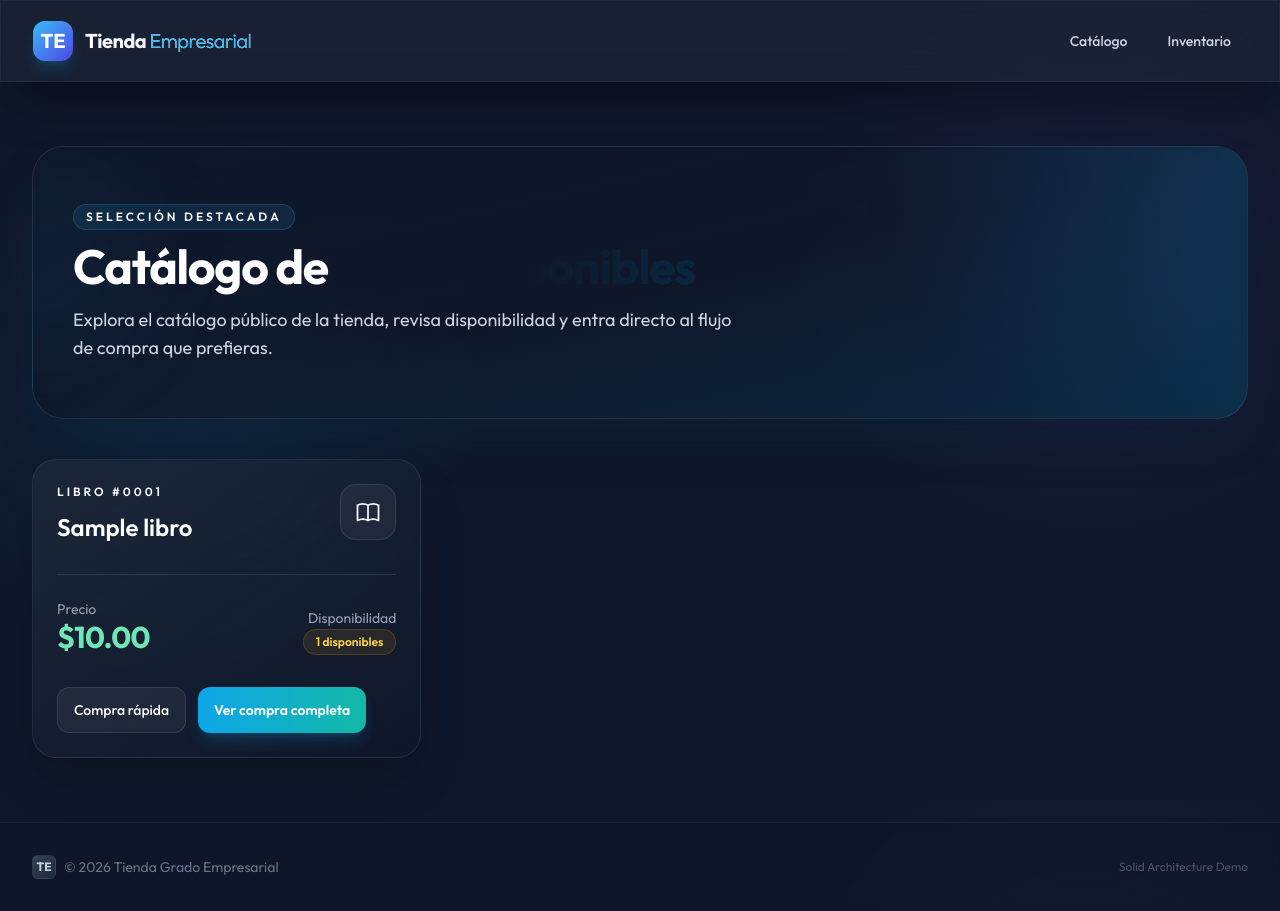
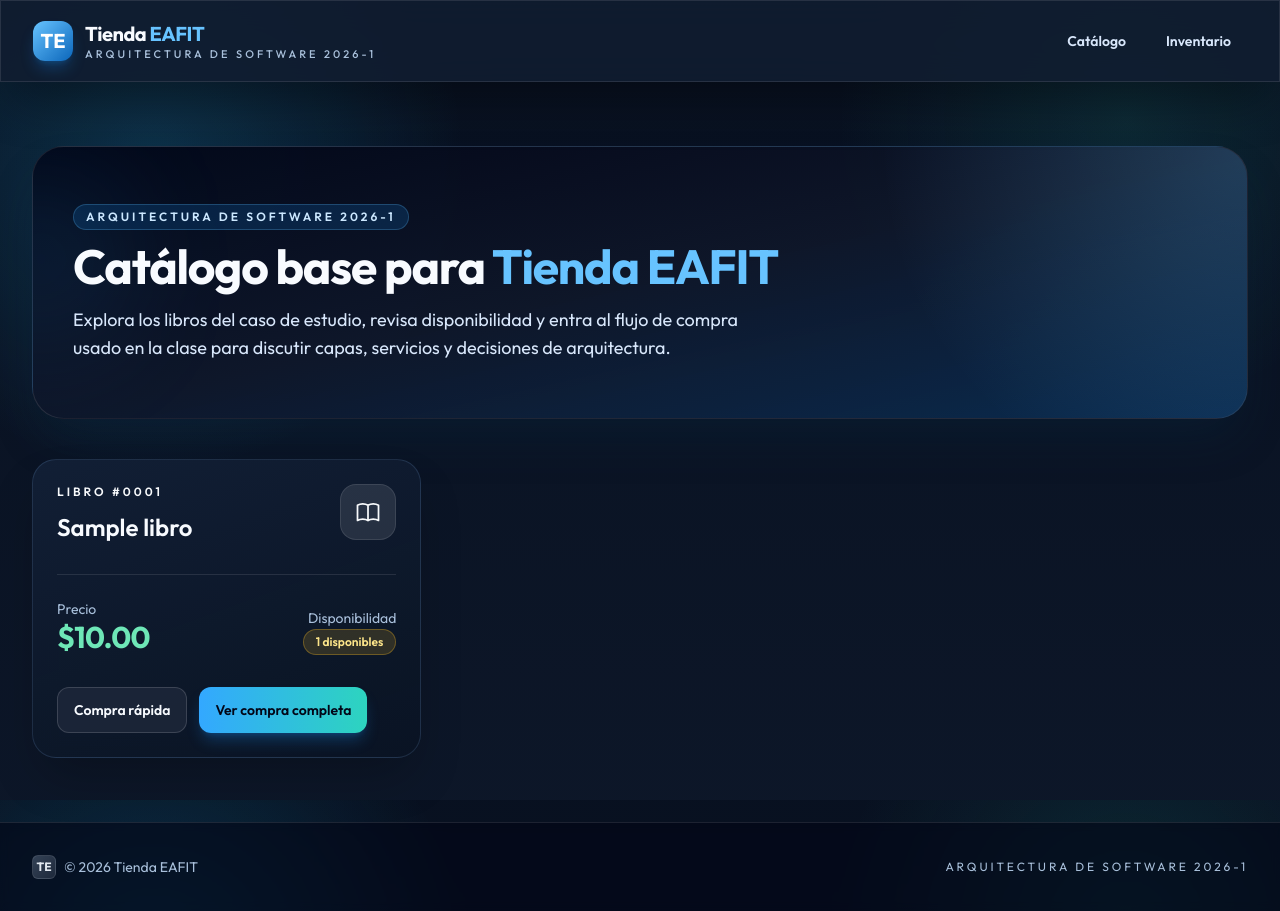
Before and after one commit to Mateoloperaortiz/Tutoriales_ArqDeSoft, a Django app: page / in a window 1280 px wide. Run offline with Django 5.2, Linux system fonts and the light colour scheme; tables that the repository leaves empty hold one stand-in row (values such as "Sample post"); parts of the project's set-up code (start-up, migrations or seed data) failed here and were passed over; some libraries are stand-ins or nearby versions.

Commit message:
Refactor templates to update branding from "Tienda Grado Empresarial" to "Tienda EAFIT" and enhance UI elements
- Updated title and branding in base.html, catalogo.html, compra.html, compra_rapida.html, and inventario.html.
- Adjusted color schemes and styles for better visual consistency.
- Improved text clarity and alignment with the new branding.
- Enhanced button and badge styles for a more modern look.

```diff
--- a/TEIS-DjangoSOLID/tienda_app/templates/tienda_app/base.html
+++ b/TEIS-DjangoSOLID/tienda_app/templates/tienda_app/base.html
@@ -3,7 +3,7 @@
 <head>
     <meta charset="UTF-8">
     <meta name="viewport" content="width=device-width, initial-scale=1.0">
-    <title>{% block title %}Tienda Grado Empresarial{% endblock %}</title>
+    <title>{% block title %}Tienda EAFIT{% endblock %}</title>
     <!-- Tailwind CSS -->
     <script src="https://cdn.tailwindcss.com"></script>
     <!-- Google Fonts: Outfit -->
@@ -22,17 +22,18 @@
                     },
                     colors: {
                         primary: {
-                            50: '#f0f9ff',
-                            100: '#e0f2fe',
-                            400: '#38bdf8',
-                            500: '#0ea5e9',
-                            600: '#0284c7',
-                            900: '#0c4a6e',
+                            50: '#eef8ff',
+                            100: '#d7efff',
+                            300: '#67c3ff',
+                            400: '#33a8ff',
+                            500: '#1683e6',
+                            600: '#0b66ba',
+                            900: '#0a315a',
                         },
                         dark: {
-                            bg: '#0f172a',
-                            surface: '#1e293b',
-                            border: '#334155'
+                            bg: '#081120',
+                            surface: '#14253d',
+                            border: '#36506f'
                         }
                     },
                     animation: {
@@ -56,69 +57,84 @@
     </script>
     <style>
         body {
-            background-color: #0f172a; /* Slate 900 */
-            color: #f8fafc; /* Slate 50 */
-            /* Add an elegant radial gradient overlay */
+            background-color: #081120;
+            color: #f8fafc;
             background-image:
-                radial-gradient(circle at 15% 50%, rgba(14, 165, 233, 0.08), transparent 25%),
-                radial-gradient(circle at 85% 30%, rgba(139, 92, 246, 0.08), transparent 25%);
+                radial-gradient(circle at 12% 20%, rgba(34, 197, 255, 0.18), transparent 24%),
+                radial-gradient(circle at 88% 15%, rgba(45, 212, 191, 0.12), transparent 22%),
+                linear-gradient(180deg, rgba(8, 17, 32, 0.98), rgba(13, 23, 40, 0.98));
             background-attachment: fixed;
             min-height: 100vh;
         }
         .glass-panel {
-            background: rgba(30, 41, 59, 0.6);
+            background: rgba(17, 29, 48, 0.88);
             backdrop-filter: blur(16px);
             -webkit-backdrop-filter: blur(16px);
-            border: 1px solid rgba(255, 255, 255, 0.05);
+            border: 1px solid rgba(125, 164, 211, 0.18);
         }
         .glass-card {
-            background: linear-gradient(145deg, rgba(30, 41, 59, 0.8), rgba(15, 23, 42, 0.6));
+            background: linear-gradient(160deg, rgba(18, 32, 54, 0.96), rgba(10, 19, 35, 0.95));
             backdrop-filter: blur(10px);
-            border: 1px solid rgba(255, 255, 255, 0.08);
-            box-shadow: 0 4px 30px rgba(0, 0, 0, 0.1);
+            border: 1px solid rgba(133, 179, 232, 0.16);
+            box-shadow: 0 20px 60px rgba(2, 8, 23, 0.45);
+        }
+        .text-high {
+            color: #f8fbff;
+        }
+        .text-mid {
+            color: #d8e7fb;
+        }
+        .text-soft {
+            color: #a9c0db;
+        }
+        .badge-accent {
+            background: rgba(18, 131, 230, 0.18);
+            color: #cce8ff;
+            border: 1px solid rgba(103, 195, 255, 0.24);
+        }
+        .table-surface {
+            background: rgba(14, 25, 42, 0.82);
         }
 
-        /* Custom scrollbar for modern feel */
         ::-webkit-scrollbar {
             width: 8px;
             height: 8px;
         }
         ::-webkit-scrollbar-track {
-            background: #0f172a;
+            background: #0b1528;
         }
         ::-webkit-scrollbar-thumb {
-            background: #334155;
+            background: #436487;
             border-radius: 4px;
         }
         ::-webkit-scrollbar-thumb:hover {
-            background: #475569;
+            background: #5d84ac;
         }
     </style>
 </head>
 <body class="antialiased font-sans selection:bg-primary-500 selection:text-white flex flex-col min-h-screen">
 
     <!-- Navigation / Header -->
-    <nav class="sticky top-0 z-50 glass-panel border-b border-white/5 shadow-2xl shadow-black/40">
+    <nav class="sticky top-0 z-50 glass-panel border-b border-white/10 shadow-2xl shadow-black/40">
         <div class="max-w-7xl mx-auto px-4 sm:px-6 lg:px-8">
             <div class="flex items-center justify-between h-20">
-                <!-- Logo -->
                 <div class="flex-shrink-0">
                     <a href="{% url 'home' %}" class="flex items-center gap-3 group">
-                        <div class="w-10 h-10 rounded-xl bg-gradient-to-br from-primary-400 to-indigo-600 flex items-center justify-center text-white font-bold text-xl shadow-lg shadow-primary-500/20 group-hover:shadow-primary-500/40 group-hover:scale-105 transition-all duration-300">
+                        <div class="w-10 h-10 rounded-xl bg-gradient-to-br from-primary-300 to-primary-600 flex items-center justify-center text-white font-bold text-xl shadow-lg shadow-primary-500/30 group-hover:shadow-primary-400/40 group-hover:scale-105 transition-all duration-300">
                             TE
                         </div>
-                        <span class="text-xl font-bold bg-clip-text text-transparent bg-gradient-to-r from-white to-slate-300 group-hover:to-white transition-colors duration-300 tracking-tight">
-                            Tienda <span class="font-light text-primary-400">Empresarial</span>
-                        </span>
+                        <div class="flex flex-col leading-tight">
+                            <span class="text-xl font-bold text-high tracking-tight">Tienda <span class="text-primary-300">EAFIT</span></span>
+                            <span class="text-[11px] font-medium uppercase tracking-[0.28em] text-soft">Arquitectura de Software 2026-1</span>
+                        </div>
                     </a>
                 </div>
-                <!-- Nav Links -->
                 <div class="hidden md:block">
                     <div class="ml-10 flex items-baseline space-x-2">
-                        <a href="{% url 'home' %}" class="text-slate-300 hover:text-white hover:bg-white/5 px-4 py-2.5 rounded-lg text-sm font-medium transition-all duration-300">
+                        <a href="{% url 'home' %}" class="text-mid hover:text-white hover:bg-white/10 px-4 py-2.5 rounded-lg text-sm font-semibold transition-all duration-300">
                             Catálogo
                         </a>
-                        <a href="{% url 'inventario' %}" class="text-slate-300 hover:text-white hover:bg-white/5 px-4 py-2.5 rounded-lg text-sm font-medium transition-all duration-300">
+                        <a href="{% url 'inventario' %}" class="text-mid hover:text-white hover:bg-white/10 px-4 py-2.5 rounded-lg text-sm font-semibold transition-all duration-300">
                             Inventario
                         </a>
                     </div>
@@ -134,18 +150,18 @@
     </main>
 
     <!-- Footer -->
-    <footer class="mt-auto border-t border-white/5 bg-slate-900/50 backdrop-blur-sm relative z-10">
+    <footer class="mt-auto border-t border-white/10 bg-slate-950/60 backdrop-blur-sm relative z-10">
         <div class="max-w-7xl mx-auto px-4 sm:px-6 lg:px-8 py-8 flex flex-col sm:flex-row items-center justify-between gap-4">
             <div class="flex items-center gap-2 group cursor-pointer">
-                <div class="w-6 h-6 rounded-md bg-gradient-to-br from-slate-700 to-slate-800 flex items-center justify-center border border-white/5">
-                    <span class="text-xs font-bold text-slate-300 group-hover:text-white transition-colors">TE</span>
+                <div class="w-6 h-6 rounded-md bg-gradient-to-br from-slate-700 to-slate-800 flex items-center justify-center border border-white/10">
+                    <span class="text-xs font-bold text-slate-200 group-hover:text-white transition-colors">TE</span>
                 </div>
-                <span class="text-slate-500 text-sm group-hover:text-slate-400 transition-colors">
-                    &copy; 2026 Tienda Grado Empresarial
+                <span class="text-soft text-sm group-hover:text-slate-200 transition-colors">
+                    &copy; 2026 Tienda EAFIT
                 </span>
             </div>
-            <div class="text-slate-600 text-xs">
-                Solid Architecture Demo
+            <div class="text-soft text-xs uppercase tracking-[0.24em]">
+                Arquitectura de Software 2026-1
             </div>
         </div>
     </footer>
--- a/TEIS-DjangoSOLID/tienda_app/templates/tienda_app/catalogo.html
+++ b/TEIS-DjangoSOLID/tienda_app/templates/tienda_app/catalogo.html
@@ -1,20 +1,20 @@
 {% extends 'tienda_app/base.html' %}
 
-{% block title %}Catálogo - Tienda Grado Empresarial{% endblock %}
+{% block title %}Catálogo - Tienda EAFIT{% endblock %}
 
 {% block content %}
-<section class="relative overflow-hidden rounded-[2rem] border border-white/10 bg-gradient-to-br from-slate-900/90 via-slate-900/70 to-sky-950/70 px-6 py-10 shadow-2xl shadow-sky-950/30 sm:px-10 sm:py-14">
-    <div class="absolute inset-y-0 right-0 w-1/2 bg-[radial-gradient(circle_at_top_right,rgba(14,165,233,0.18),transparent_55%)] pointer-events-none"></div>
-    <div class="absolute -left-16 top-10 h-36 w-36 rounded-full bg-primary-500/10 blur-3xl pointer-events-none"></div>
+<section class="relative overflow-hidden rounded-[2rem] border border-white/10 bg-gradient-to-br from-slate-950/95 via-slate-900/95 to-primary-900/80 px-6 py-10 shadow-2xl shadow-sky-950/30 sm:px-10 sm:py-14">
+    <div class="absolute inset-y-0 right-0 w-1/2 bg-[radial-gradient(circle_at_top_right,rgba(103,195,255,0.22),transparent_55%)] pointer-events-none"></div>
+    <div class="absolute -left-16 top-10 h-36 w-36 rounded-full bg-primary-400/15 blur-3xl pointer-events-none"></div>
     <div class="relative z-10 max-w-3xl">
-        <p class="mb-3 inline-flex items-center gap-2 rounded-full border border-primary-400/20 bg-primary-400/10 px-3 py-1 text-xs font-semibold uppercase tracking-[0.25em] text-primary-300">
-            Selección destacada
+        <p class="badge-accent mb-3 inline-flex items-center gap-2 rounded-full px-3 py-1 text-xs font-semibold uppercase tracking-[0.25em]">
+            Arquitectura de Software 2026-1
         </p>
-        <h1 class="text-4xl font-bold tracking-tight text-white sm:text-5xl">
-            Catálogo de <span class="bg-gradient-to-r from-primary-300 to-teal-300 bg-clip-text text-transparent">libros disponibles</span>
+        <h1 class="text-4xl font-bold tracking-tight text-high sm:text-5xl">
+            Catálogo base para <span class="text-primary-300">Tienda EAFIT</span>
         </h1>
-        <p class="mt-4 max-w-2xl text-base text-slate-300 sm:text-lg">
-            Explora el catálogo público de la tienda, revisa disponibilidad y entra directo al flujo de compra que prefieras.
+        <p class="mt-4 max-w-2xl text-base text-mid sm:text-lg">
+            Explora los libros del caso de estudio, revisa disponibilidad y entra al flujo de compra usado en la clase para discutir capas, servicios y decisiones de arquitectura.
         </p>
     </div>
 </section>
@@ -24,11 +24,11 @@
     <article class="glass-card rounded-3xl p-6 shadow-2xl transition-transform duration-300 hover:-translate-y-1">
         <div class="flex items-start justify-between gap-4">
             <div>
-                <p class="text-xs font-semibold uppercase tracking-[0.25em] text-primary-300">Libro #{{ item.libro.id|stringformat:"04d" }}</p>
-                <h2 class="mt-3 text-2xl font-semibold leading-tight text-white">{{ item.libro.titulo }}</h2>
+                <p class="text-xs font-semibold uppercase tracking-[0.25em] text-primary-200">Libro #{{ item.libro.id|stringformat:"04d" }}</p>
+                <h2 class="mt-3 text-2xl font-semibold leading-tight text-high">{{ item.libro.titulo }}</h2>
             </div>
-            <div class="flex h-14 w-14 shrink-0 items-center justify-center rounded-2xl border border-white/10 bg-white/5">
-                <svg class="h-7 w-7 text-primary-300" fill="none" viewBox="0 0 24 24" stroke="currentColor">
+            <div class="flex h-14 w-14 shrink-0 items-center justify-center rounded-2xl border border-white/10 bg-white/10">
+                <svg class="h-7 w-7 text-primary-200" fill="none" viewBox="0 0 24 24" stroke="currentColor">
                     <path stroke-linecap="round" stroke-linejoin="round" stroke-width="1.5" d="M12 6.253v13m0-13C10.832 5.477 9.246 5 7.5 5S4.168 5.477 3 6.253v13C4.168 18.477 5.754 18 7.5 18s3.332.477 4.5 1.253m0-13C13.168 5.477 14.754 5 16.5 5c1.747 0 3.332.477 4.5 1.253v13C19.832 18.477 18.247 18 16.5 18c-1.746 0-3.332.477-4.5 1.253" />
                 </svg>
             </div>
@@ -36,40 +36,40 @@
 
         <div class="mt-8 flex items-end justify-between gap-4 border-t border-white/10 pt-6">
             <div>
-                <p class="text-sm text-slate-400">Precio</p>
+                <p class="text-sm text-soft">Precio</p>
                 <p class="text-3xl font-bold tracking-tight text-emerald-300">${{ item.libro.precio }}</p>
             </div>
             <div class="text-right">
-                <p class="text-sm text-slate-400">Disponibilidad</p>
+                <p class="text-sm text-soft">Disponibilidad</p>
                 {% if item.stock_actual > 5 %}
-                <span class="inline-flex items-center rounded-full border border-emerald-500/20 bg-emerald-500/10 px-3 py-1 text-xs font-semibold text-emerald-300">{{ item.stock_actual }} en stock</span>
+                <span class="inline-flex items-center rounded-full border border-emerald-400/30 bg-emerald-400/15 px-3 py-1 text-xs font-semibold text-emerald-200">{{ item.stock_actual }} en stock</span>
                 {% elif item.stock_actual > 0 %}
-                <span class="inline-flex items-center rounded-full border border-amber-500/20 bg-amber-500/10 px-3 py-1 text-xs font-semibold text-amber-300">{{ item.stock_actual }} disponibles</span>
+                <span class="inline-flex items-center rounded-full border border-amber-400/30 bg-amber-400/15 px-3 py-1 text-xs font-semibold text-amber-200">{{ item.stock_actual }} disponibles</span>
                 {% else %}
-                <span class="inline-flex items-center rounded-full border border-red-500/20 bg-red-500/10 px-3 py-1 text-xs font-semibold text-red-300">Agotado</span>
+                <span class="inline-flex items-center rounded-full border border-red-400/30 bg-red-400/15 px-3 py-1 text-xs font-semibold text-red-200">Agotado</span>
                 {% endif %}
             </div>
         </div>
 
         <div class="mt-8 flex flex-wrap gap-3">
             {% if item.stock_actual > 0 %}
-            <a href="{% url 'compra_rapida_fbv' item.libro.id %}" class="inline-flex items-center justify-center rounded-xl border border-white/10 bg-white/5 px-4 py-3 text-sm font-medium text-white transition-colors duration-300 hover:bg-white/10">
+            <a href="{% url 'compra_rapida_fbv' item.libro.id %}" class="inline-flex items-center justify-center rounded-xl border border-white/15 bg-slate-800/80 px-4 py-3 text-sm font-semibold text-high transition-colors duration-300 hover:bg-slate-700/90">
                 Compra rápida
             </a>
-            <a href="{% url 'finalizar_compra' item.libro.id %}" class="inline-flex items-center justify-center rounded-xl bg-gradient-to-r from-primary-500 to-teal-500 px-4 py-3 text-sm font-semibold text-white shadow-lg shadow-primary-500/20 transition-transform duration-300 hover:-translate-y-0.5">
+            <a href="{% url 'finalizar_compra' item.libro.id %}" class="inline-flex items-center justify-center rounded-xl bg-gradient-to-r from-primary-400 to-teal-400 px-4 py-3 text-sm font-semibold text-slate-950 shadow-lg shadow-primary-500/30 transition-transform duration-300 hover:-translate-y-0.5">
                 Ver compra completa
             </a>
             {% else %}
-            <span class="inline-flex items-center rounded-xl border border-white/10 bg-white/5 px-4 py-3 text-sm text-slate-400">
+            <span class="inline-flex items-center rounded-xl border border-white/10 bg-white/5 px-4 py-3 text-sm text-soft">
                 Sin existencias por ahora
             </span>
             {% endif %}
         </div>
     </article>
     {% empty %}
-    <div class="glass-card rounded-3xl p-10 text-center text-slate-300 md:col-span-2 xl:col-span-3">
-        <p class="text-lg font-medium text-white">No hay libros disponibles en este momento.</p>
-        <p class="mt-2 text-sm text-slate-400">Puedes revisar la vista de inventario cuando se carguen nuevos títulos.</p>
+    <div class="glass-card rounded-3xl p-10 text-center text-mid md:col-span-2 xl:col-span-3">
+        <p class="text-lg font-medium text-high">No hay libros disponibles en este momento.</p>
+        <p class="mt-2 text-sm text-soft">Puedes revisar la vista de inventario cuando se carguen nuevos títulos para el laboratorio.</p>
     </div>
     {% endfor %}
 </section>
```
Also changed, not shown: TEIS-DjangoSOLID/tienda_app/templates/tienda_app/compra.html (+25 -24 lines), TEIS-DjangoSOLID/tienda_app/templates/tienda_app/compra_rapida.html (+18 -17 lines), TEIS-DjangoSOLID/tienda_app/templates/tienda_app/inventario.html (+17 -17 lines).
